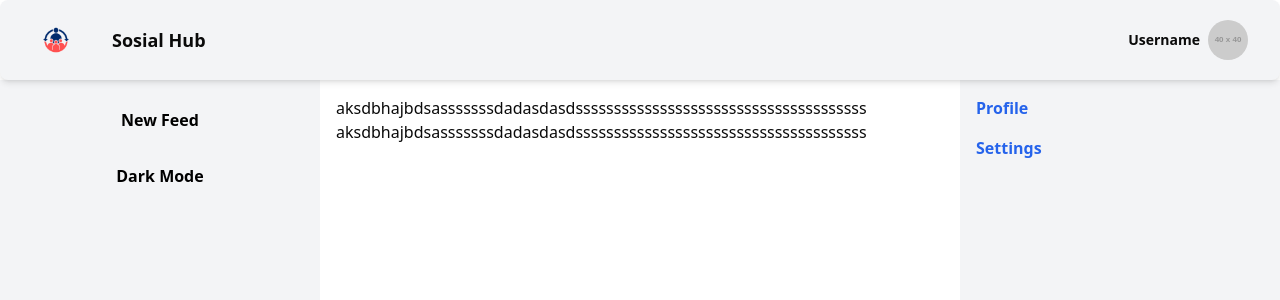
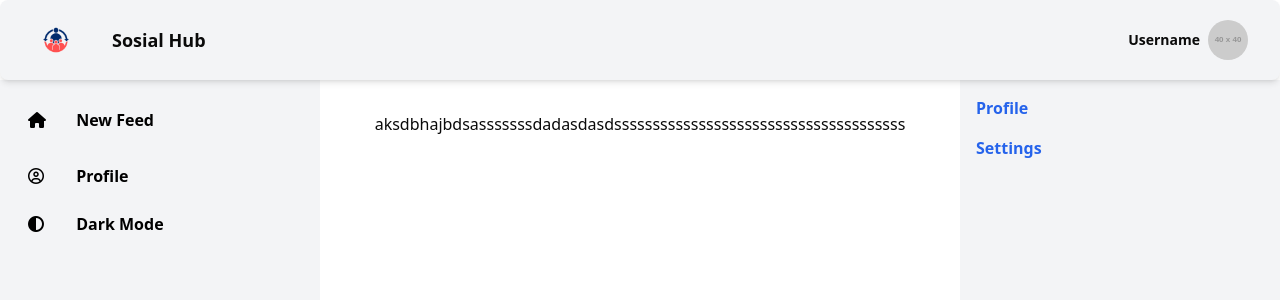
Before and after one commit to sosmed-app-project/FE-Sosmed, a React (Vite) app: page / in a window 1280 px wide. Shown: the top 300 px of the page. Built offline with nearby package versions, Linux system fonts and the light colour scheme.

Commit message:
navbar, sidebar fix

```diff
--- a/index.html
+++ b/index.html
@@ -11,6 +11,9 @@
       href="https://fonts.googleapis.com/css2?family=Roboto:ital,wght@0,100;0,300;0,400;0,500;0,700;0,900;1,100;1,300;1,400;1,500;1,700;1,900&display=swap"
       rel="stylesheet"
     />
+    <link rel="stylesheet" href="https://cdnjs.cloudflare.com/ajax/libs/font-awesome/6.4.2/css/all.min.css"
+    integrity="sha512-z3gLpd7yknf1YoNbCzqRKc4qyor8gaKU1qmn+CShxbuBusANI9QpRohGBreCFkKxLhei6S9CQXFEbbKuqLg0DA=="
+    crossorigin="anonymous" referrerpolicy="no-referrer" />
   </head>
   <body>
     <div id="root"></div>
--- a/src/components/sidebar.tsx
+++ b/src/components/sidebar.tsx
@@ -1,4 +1,4 @@
-import React, { ReactNode } from "react";
+import  { ReactNode } from "react";
 
 interface SidebarProps {
   children: ReactNode;
@@ -7,29 +7,39 @@ interface SidebarProps {
 const Sidebar = ({ children }: SidebarProps) => {
   return (
     <div className="flex h-screen mt-20">
-      <div className="hidden md:block md:w-1/4 bg-gray-100 p-4 overflow-y-auto">
+      <div className="hidden md:block md:w-1/4 bg-gray-100 p-4 ">
         {/* Sidebar Content */}
         <ul>
           <li className="mb-2">
             <a
               href="#newfeed"
-              className="block text-center text-black font-semibold p-3 transition-all duration-300 bg-gray-100 hover:bg-gray-400 hover:border hover:border-gray-400 hover:shadow-md hover:rounded-lg"
+              className=" block text-start text-black font-semibold p-3 transition-all duration-300 bg-gray-100 hover:bg-gray-400   hover:shadow-md hover:rounded-lg"
             >
-              New Feed
+              <i className="fa-solid fa-house w-11"> </i> New Feed
+            </a>
+          </li>
+          <li>
+            <a
+              href="#Profile"
+              className="block text-start  text-black font-semibold p-3 transition-all duration-300 bg-gray-100 hover:bg-gray-400   hover:shadow-md hover:rounded-lg"
+            >
+              <i className="fa-regular fa-circle-user w-11 "></i> Profile
             </a>
           </li>
           <li>
             <a
               href="#darkmode"
-              className="block text-center text-black font-semibold p-3 transition-all duration-300 bg-gray-100 hover:bg-gray-400 hover:border hover:border-gray-400 hover:shadow-md hover:rounded-lg"
+              className="block text-start text-black font-semibold p-3 transition-all duration-300 bg-gray-100 hover:bg-gray-400   hover:shadow-md hover:rounded-lg"
             >
-              Dark Mode
+              <i className="fa-solid fa-circle-half-stroke w-11"></i> Dark Mode
             </a>
           </li>
         </ul>
       </div>
 
-      <div className="w-full md:w-1/2 bg-white p-4 overflow-y-auto">{children}</div>
+      <div className=" w-full md:w-1/2 flex justify-center bg-white p-8 overflow-y-auto">
+        {children}
+      </div>
 
       <div className="hidden md:block md:w-1/4 bg-gray-100 p-4">
         {/* Sidebar Content */}
--- a/src/pages/index.tsx
+++ b/src/pages/index.tsx
@@ -7,8 +7,8 @@ const index = () => {
    <section>
   <Navbar/>
   <Sidebar>
-    aksdbhajbdsasssssssdadasdasdssssssssssssssssssssssssssssssssssssss
-    <div className="flex-1 min-h-screen overflow-y-auto">aksdbhajbdsasssssssdadasdasdssssssssssssssssssssssssssssssssssssss</div>
+
+    <div className=" ">aksdbhajbdsasssssssdadasdasdssssssssssssssssssssssssssssssssssssss</div>
   </Sidebar>
 
 
--- a/src/routes/index.tsx
+++ b/src/routes/index.tsx
@@ -25,7 +25,6 @@ export default function Router() {
         element: <Navbar />,
       },
 
-
     {
       path: '*',
       element: <div>404 page not found</div>,
```
